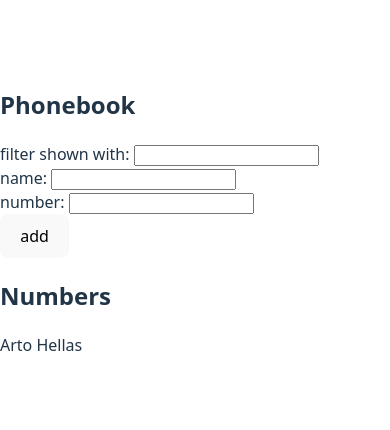
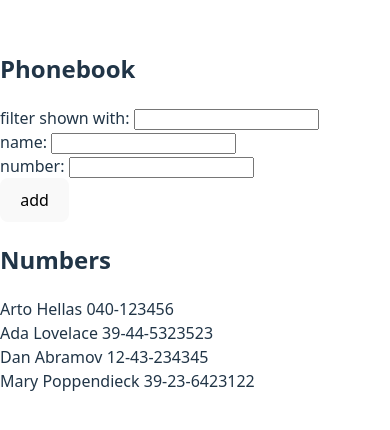
Before and after one commit to IcyDrae/fullstackopen, a React (Vite) app in the folder part2/PhoneBook/: page / in a window 390 px wide. Shown: the part 210-640 px from the top of the page. Built offline with nearby package versions, Linux system fonts and the light colour scheme; data requests are answered from the project's data file.

Commit message:
part2: The Phonebook Step 6

```diff
--- /dev/null
+++ b/part2/PhoneBook/db.json
@@ -0,0 +1,24 @@
+{
+  "persons":[
+    {
+      "name": "Arto Hellas",
+      "number": "040-123456",
+      "id": "1"
+    },
+    {
+      "name": "Ada Lovelace",
+      "number": "39-44-5323523",
+      "id": "2"
+    },
+    {
+      "name": "Dan Abramov",
+      "number": "12-43-234345",
+      "id": "3"
+    },
+    {
+      "name": "Mary Poppendieck",
+      "number": "39-23-6423122",
+      "id": "4"
+    }
+  ]
+}
--- a/part2/PhoneBook/package.json
+++ b/part2/PhoneBook/package.json
@@ -10,6 +10,8 @@
     "preview": "vite preview"
   },
   "dependencies": {
+    "axios": "^1.13.6",
+    "json-server": "^1.0.0-beta.12",
     "react": "^19.2.0",
     "react-dom": "^19.2.0",
     "typescript": "^5.9.3"
--- a/part2/PhoneBook/src/App.jsx
+++ b/part2/PhoneBook/src/App.jsx
@@ -1,17 +1,11 @@
-import { useState } from "react"
+import axios from "axios";
+import { useState, useEffect } from "react"
 import Persons from "./components/Persons";
 import PersonForm from "./components/PersonForm";
 import Filter from "./components/Filter";
 
 function App() {
-  const [persons, setPersons] = useState([
-    {
-      id: 1,
-      name: 'Arto Hellas',
-      phone: ""
-    }
-  ]);
-
+  const [persons, setPersons] = useState([]);
   const [newName, setNewName] = useState('')
   const [newNumber, setNewNumber] = useState('')
 
@@ -55,6 +49,14 @@ function App() {
     return person.name.toLowerCase().includes(result.toLowerCase());
   });
 
+  useEffect(function() {
+    const request = axios.get("http://localhost:3001/persons");
+
+    request.then((response) => {
+      setPersons(response.data);
+    });
+  }, []);
+
   return (
     <>
     <div>
--- a/part2/PhoneBook/src/components/Persons.jsx
+++ b/part2/PhoneBook/src/components/Persons.jsx
@@ -5,7 +5,7 @@ function Persons({personsToShow}) {
       {personsToShow.map((person) => {
         return (
           <div key={person.id}>
-            {person.name} {person.phone}
+            {person.name} {person.number}
           </div>
         )
       })}
```
Also changed, not shown: 1 other file (tests, documents, lock files or other folders).
